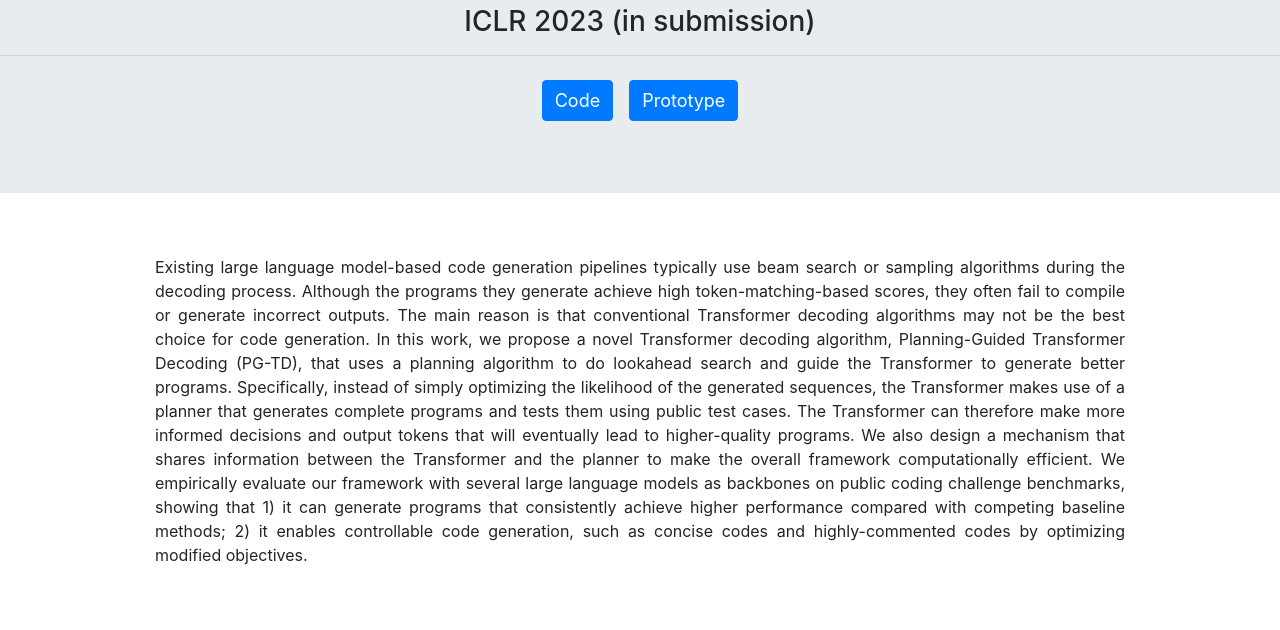
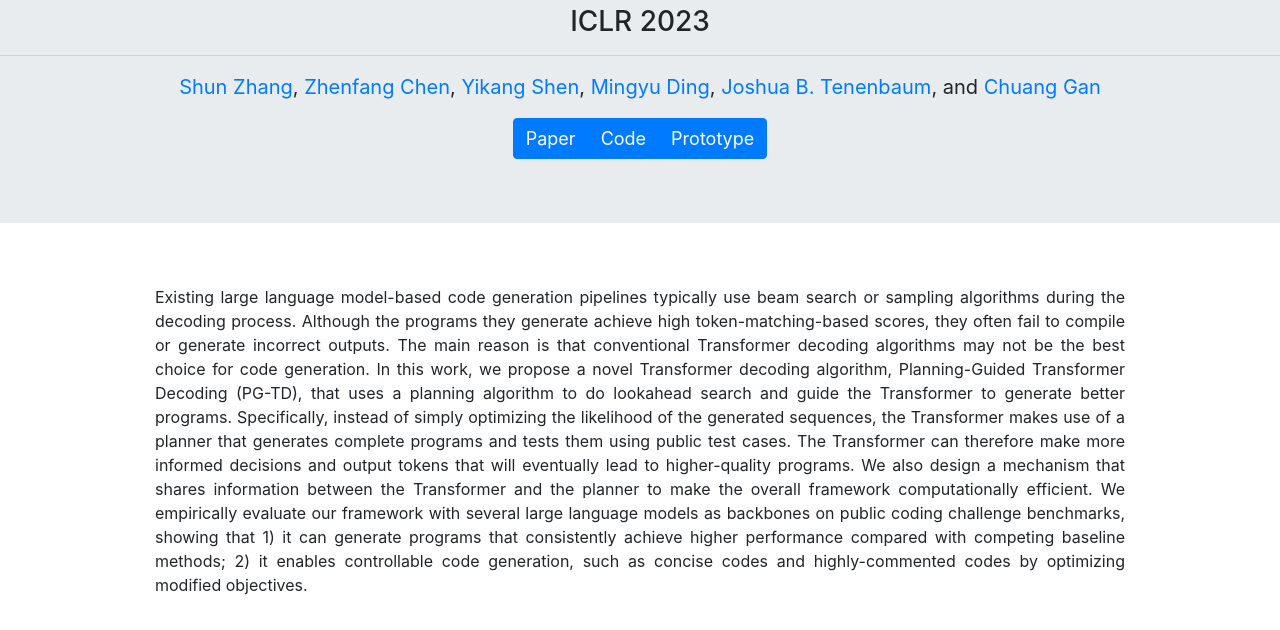
Before and after one commit to codeaimcts/codeaimcts.github.io, a plain HTML site: page index.html in a window 1280 px wide. Shown: the part 170-800 px from the top of the page. Drawn offline with nearby package versions, Linux system fonts and the light colour scheme; files whose address does not match are found by name.

Commit message:
de-anonymize

```diff
--- a/index.html
+++ b/index.html
@@ -7,7 +7,7 @@
     <meta name="description"
           content="">
     <meta name="author"
-          content="Under submission">
+          content="Shun Zhang, Zhenfang Chen, Yikang Shen, Mingyu Ding, Joshua B. Tenenbaum, Chuang Gan">
 
     <title>Planning with Large Language Models for Code Generation</title>
     <!-- Bootstrap core CSS -->
@@ -24,10 +24,18 @@
 <div class="jumbotron jumbotron-fluid">
     <div class="container"></div>
     <h2>Planning with Large Language Models for Code Generation</h2>
-    <h3>ICLR 2023 (in submission)</h3>
+    <h3>ICLR 2023</h3>
     <hr>
-    <div class="ai4code-group" role="group" aria-label="Top menu">
-        <!--<a class="btn btn-primary" href="">Paper</a> -->
+    <p class="authors">
+        <a href="https://shunzh.github.io/">Shun Zhang</a>,
+        <a href="https://zfchenunique.github.io/">Zhenfang Chen</a>,
+        <a href="https://research.ibm.com/people/yikang-shen">Yikang Shen</a>,
+        <a href="https://dingmyu.github.io/">Mingyu Ding</a>,
+        <a href="http://web.mit.edu/cocosci/josh.html">Joshua B. Tenenbaum</a>, and
+        <a href="http://people.csail.mit.edu/ganchuang/">Chuang Gan</a>
+    </p>
+    <div class="btn-group" role="group" aria-label="Top menu">
+        <a class="btn btn-primary" href="https://openreview.net/forum?id=Lr8cOOtYbfL">Paper</a>
         <a class="btn btn-primary" href="https://drive.google.com/file/d/1vh9HqB1GXWf4g_VpdOwyUxBH9kOvnQMw/view?usp=sharing">Code</a>
         <a class="btn btn-primary" href="#ai4code">Prototype</a>
     </div>
@@ -35,16 +43,9 @@
 
 <div class="container">
     <div class="section">
-        <!-- <div class="vcontainer">
-            <iframe class='video' src="" frameborder="0"
-                    allow="accelerometer; autoplay; encrypted-media; gyroscope; picture-in-picture"
-                    allowfullscreen></iframe>
-        </div> -->
-        <!-- <hr> -->
         <p>
             Existing large language model-based code generation pipelines typically use beam search or sampling algorithms during the decoding process. Although the programs they generate achieve high token-matching-based scores, they often fail to compile or generate incorrect outputs. The main reason is that conventional Transformer decoding algorithms may not be the best choice for code generation. In this work, we propose a novel Transformer decoding algorithm, Planning-Guided Transformer Decoding (PG-TD), that uses a planning algorithm to do lookahead search and guide the Transformer to generate better programs. Specifically, instead of simply optimizing the likelihood of the generated sequences, the Transformer makes use of a planner that generates complete programs and tests them using public test cases. The Transformer can therefore make more informed decisions and output tokens that will eventually lead to higher-quality programs. We also design a mechanism that shares information between the Transformer and the planner to make the overall framework computationally efficient. We empirically evaluate our framework with several large language models as backbones on public coding challenge benchmarks, showing that 1) it can generate programs that consistently achieve higher performance compared with competing baseline methods; 2) it enables controllable code generation, such as concise codes and highly-commented codes by optimizing modified objectives.
         </p>
-
     </div>
 
     <br>
```
Also changed, not shown: 1 other file.
